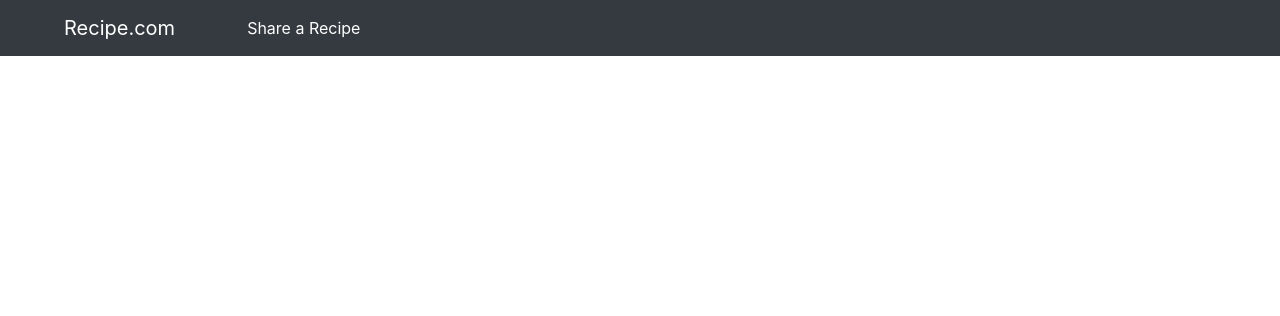
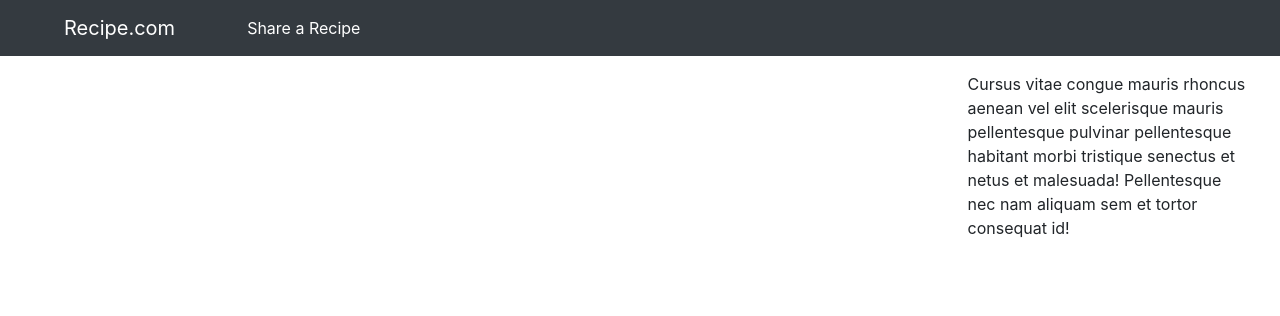
Before and after one commit to KaratasFurkan/Recipe-Sharing-App, a Django app: page / in a window 1280 px wide. Shown: the top 316 px of the page. Run offline with Django 3.2, Linux system fonts and the light colour scheme; data that the repository does not hold is empty; some libraries are stand-ins or nearby versions.

Commit message:
Create grid

```diff
--- a/templates/home.html
+++ b/templates/home.html
@@ -1,6 +1,9 @@
 {% extends 'base.html' %}
 
 {% block content %}
+  <div class="container-fluid">
+    <div class="row">
+      <div class="col-9">
         {% for recipe in recipes %}
           <div>
             <h1>{{ recipe.name }}</h1>
@@ -8,4 +11,13 @@
             <p>{{ recipe.description }}</p>
           </div>
         {% endfor %}
+      </div>
+      <div class="col-3">
+        <p>Cursus vitae congue mauris rhoncus aenean vel elit
+          scelerisque mauris pellentesque pulvinar pellentesque habitant
+          morbi tristique senectus et netus et malesuada! Pellentesque
+          nec nam aliquam sem et tortor consequat id!</p>
+      </div>
+    </div>
+  </div>
 {% endblock content %}
```
Lines whose indentation alone changed are shown as unchanged.
